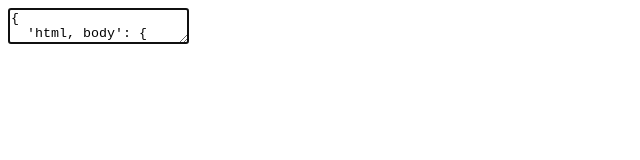
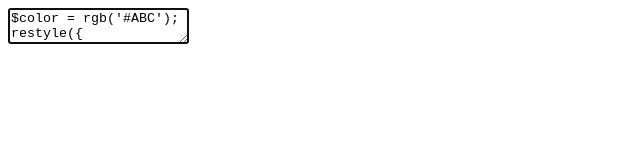
Before and after one commit to WebReflection/restyle, a plain HTML site: page proxy/index.html in a window 1280 px wide. Shown: the whole page, without its empty margins (0-640 px from the left). Drawn offline with Linux system fonts and the light colour scheme.

Commit message:
proxy in the house

```diff
--- a/proxy/index.html
+++ b/proxy/index.html
@@ -101,33 +101,16 @@
     </script>
   </head>
   <body>
-    <div><div><textarea autofocus>{
+    <div><div><textarea autofocus>$color = rgb('#ABC');
+restyle({
   'html, body': {
-    overflow: hidden,
-    padding: 0,
-    margin: 0,
-    lineHeight: 16,
     font: {
       size: 14,
-      family: monospace
+      family: monospace,
+      color: $color
     }
-  },
-  'section#intro': {
-    background: {
-      color: transparent,
-      image: url('intro.png'),
-      position: group(top, center)
-    },
-    animation: {
-      name: 'spin',
-      duration: '4s'
-    }
-  },
-  '@keyframes spin': {
-    from: {transform: rotate(0)},
-    to:   {transform: rotate(360)}
   }
-}</textarea></div></div>
+});</textarea></div></div>
     <div><div><pre></pre></div></div>
   </body>
 </html>
```
